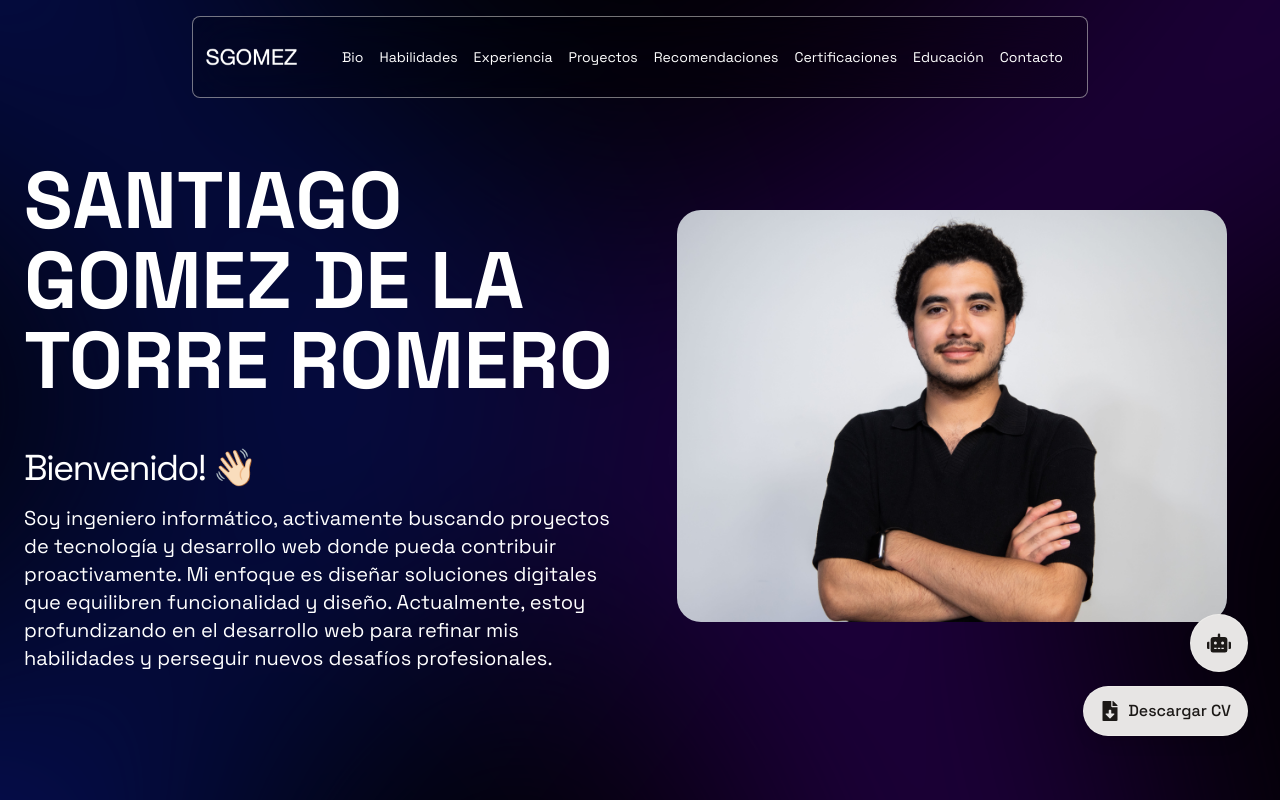
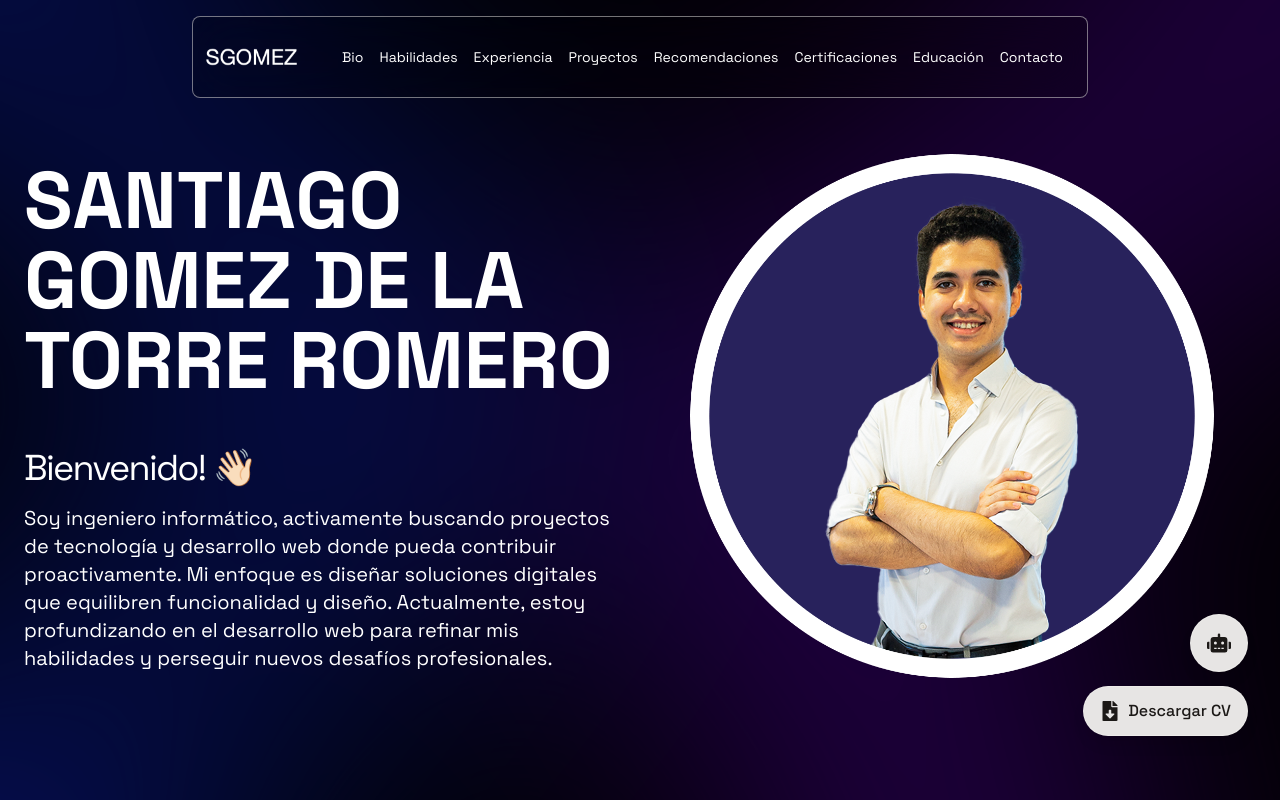
Before and after one commit to sgomez-dev/sgomez-portfolio, a Next.js app: page / in a window 1280 px wide. Shown: the top 800 px of the page. Built offline with nearby package versions, Linux system fonts and the light colour scheme.

Commit message:
FEATURE/ new profile picture

```diff
--- a/src/components/Hero.jsx
+++ b/src/components/Hero.jsx
@@ -31,7 +31,7 @@ const Hero = () => {
             initial={{ opacity: 0 }}
             whileInView={{ opacity: 1 }}
             transition={{ duration: 1 }}
-            src="/santiago.jpg"
+            src="/Santiago.png"
             width={550}
             height={550}
             alt="Santiago"
```
Also changed, not shown: public/Santiago.png (added).
